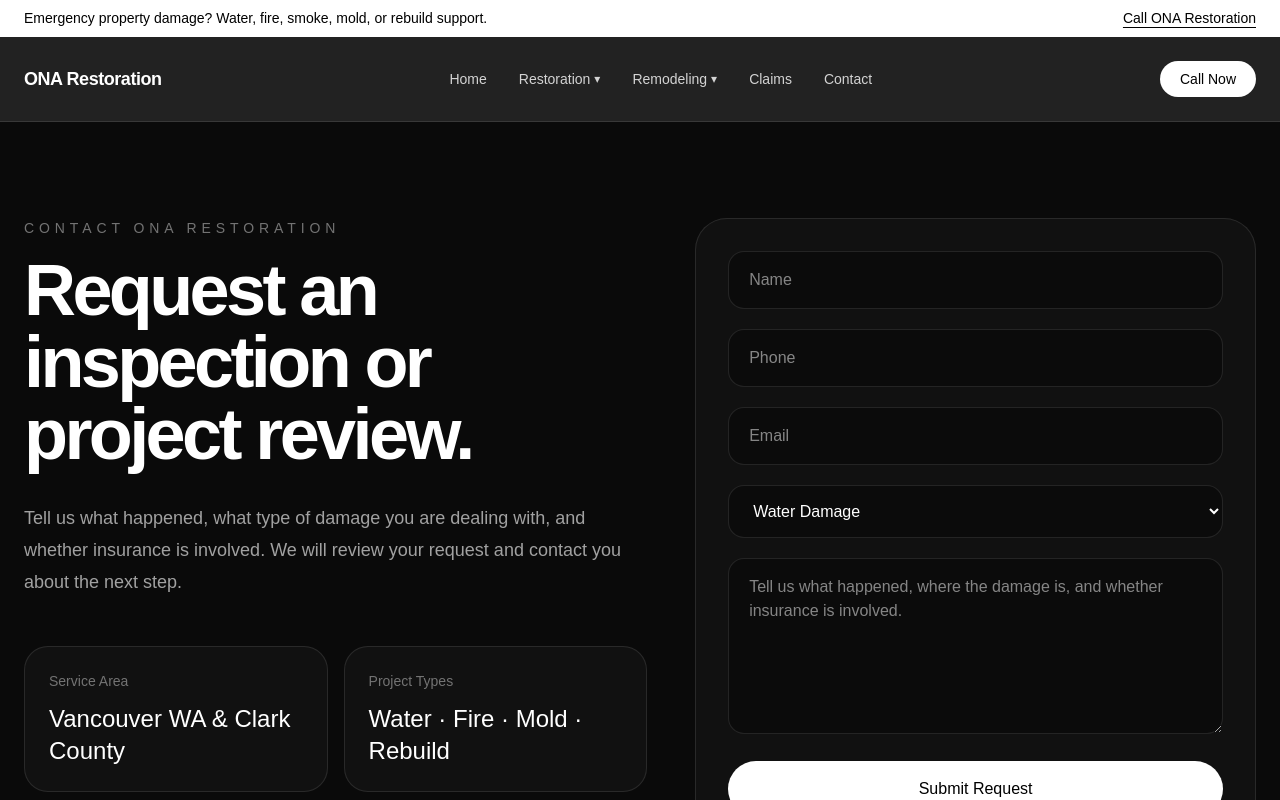
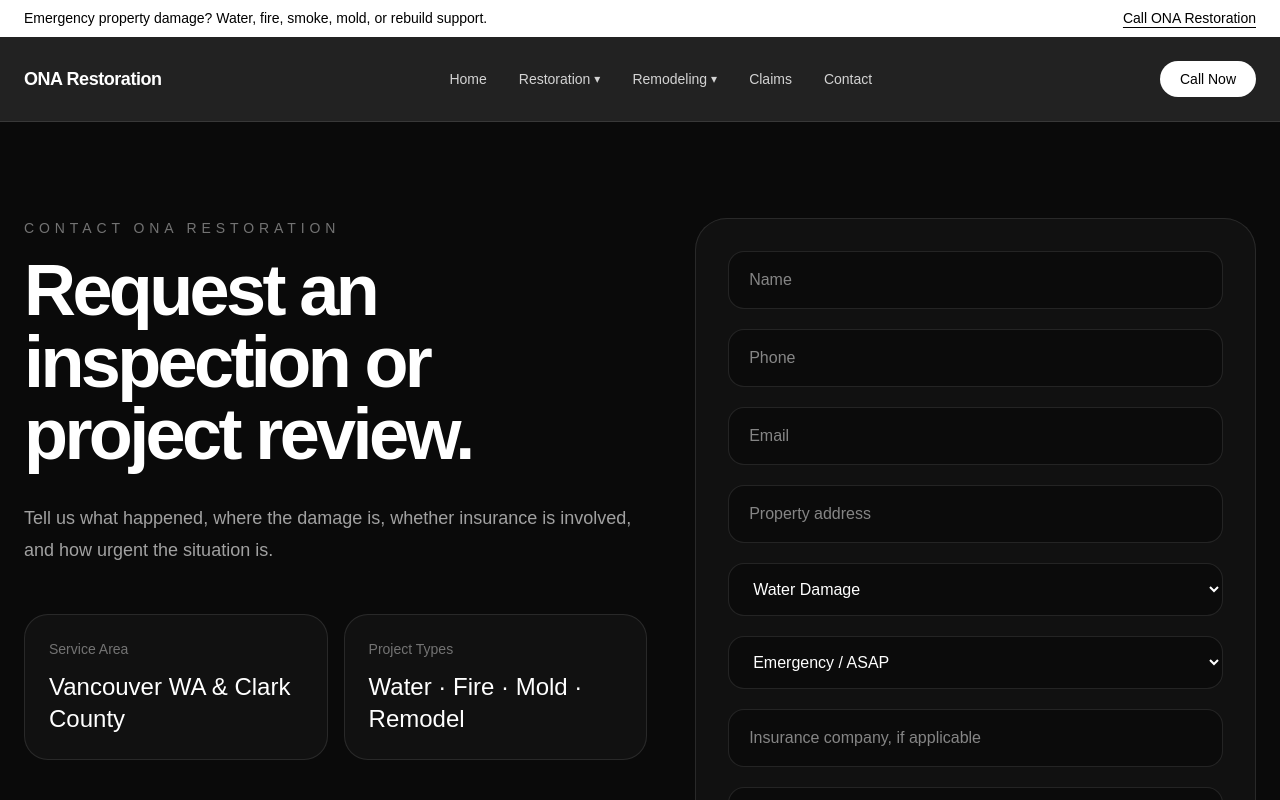
Before and after one commit to dmitzin-web/ona-restore, a Next.js app: page /contact in a window 1280 px wide. Shown: the top 800 px of the page. Built offline with nearby package versions, Linux system fonts and the light colour scheme; no server answers.

Commit message:
Upgrade contact form lead qualification

```diff
--- a/app/contact/page.tsx
+++ b/app/contact/page.tsx
@@ -12,7 +12,14 @@
       phone: String(formData.get('phone')),
       email: String(formData.get('email')),
       damage_type: String(formData.get('damage_type')),
-      message: String(formData.get('message')),
+      message: [
+        `Property Address: ${String(formData.get('property_address'))}`,
+        `Urgency: ${String(formData.get('urgency'))}`,
+        `Insurance Company: ${String(formData.get('insurance_company'))}`,
+        `Claim Number: ${String(formData.get('claim_number'))}`,
+        '',
+        String(formData.get('message')),
+      ].join('\n'),
     }
 
     const { error } = await supabase.from('leads').insert(lead)
@@ -38,9 +45,8 @@
           </h1>
 
           <p className="mt-8 max-w-2xl text-lg leading-8 text-neutral-400">
-            Tell us what happened, what type of damage you are dealing with,
-            and whether insurance is involved. We will review your request and
-            contact you about the next step.
+            Tell us what happened, where the damage is, whether insurance is
+            involved, and how urgent the situation is.
           </p>
 
           <div className="mt-12 grid gap-4 sm:grid-cols-2">
@@ -54,7 +60,7 @@
             <div className="rounded-3xl border border-white/10 bg-white/[0.03] p-6">
               <p className="text-sm text-neutral-500">Project Types</p>
               <h2 className="mt-3 text-2xl font-medium">
-                Water · Fire · Mold · Rebuild
+                Water · Fire · Mold · Remodel
               </h2>
             </div>
           </div>
@@ -75,44 +81,34 @@
 
         <div className="rounded-[2rem] border border-white/10 bg-white/[0.03] p-6 md:p-8">
           <form action={handleSubmit} className="space-y-5">
-            <input
-              name="name"
-              required
-              type="text"
-              placeholder="Name"
-              className="w-full rounded-2xl border border-white/10 bg-black/30 px-5 py-4 outline-none"
-            />
+            <input name="name" required type="text" placeholder="Name" className="w-full rounded-2xl border border-white/10 bg-black/30 px-5 py-4 outline-none" />
+            <input name="phone" required type="tel" placeholder="Phone" className="w-full rounded-2xl border border-white/10 bg-black/30 px-5 py-4 outline-none" />
+            <input name="email" type="email" placeholder="Email" className="w-full rounded-2xl border border-white/10 bg-black/30 px-5 py-4 outline-none" />
+            <input name="property_address" type="text" placeholder="Property address" className="w-full rounded-2xl border border-white/10 bg-black/30 px-5 py-4 outline-none" />
 
-            <input
-              name="phone"
-              required
-              type="tel"
-              placeholder="Phone"
-              className="w-full rounded-2xl border border-white/10 bg-black/30 px-5 py-4 outline-none"
-            />
-
-            <input
-              name="email"
-              type="email"
-              placeholder="Email"
-              className="w-full rounded-2xl border border-white/10 bg-black/30 px-5 py-4 outline-none"
-            />
-
-            <select
-              name="damage_type"
-              className="w-full rounded-2xl border border-white/10 bg-black/30 px-5 py-4 outline-none"
-            >
+            <select name="damage_type" className="w-full rounded-2xl border border-white/10 bg-black/30 px-5 py-4 outline-none">
               <option value="Water Damage">Water Damage</option>
               <option value="Fire & Smoke Damage">Fire & Smoke Damage</option>
               <option value="Mold Remediation">Mold Remediation</option>
               <option value="Reconstruction">Reconstruction</option>
-              <option value="Remodeling">Remodeling</option>
+              <option value="Kitchen Remodeling">Kitchen Remodeling</option>
+              <option value="Bathroom Remodeling">Bathroom Remodeling</option>
               <option value="Insurance Claim Support">Insurance Claim Support</option>
             </select>
 
+            <select name="urgency" className="w-full rounded-2xl border border-white/10 bg-black/30 px-5 py-4 outline-none">
+              <option value="Emergency / ASAP">Emergency / ASAP</option>
+              <option value="This week">This week</option>
+              <option value="Planning project">Planning project</option>
+              <option value="Insurance estimate review">Insurance estimate review</option>
+            </select>
+
+            <input name="insurance_company" type="text" placeholder="Insurance company, if applicable" className="w-full rounded-2xl border border-white/10 bg-black/30 px-5 py-4 outline-none" />
+            <input name="claim_number" type="text" placeholder="Claim number, if applicable" className="w-full rounded-2xl border border-white/10 bg-black/30 px-5 py-4 outline-none" />
+
             <textarea
               name="message"
-              placeholder="Tell us what happened, where the damage is, and whether insurance is involved."
+              placeholder="Tell us what happened, where the damage is, and what you need help with."
               className="min-h-44 w-full rounded-2xl border border-white/10 bg-black/30 px-5 py-4 outline-none"
             />
 
```
